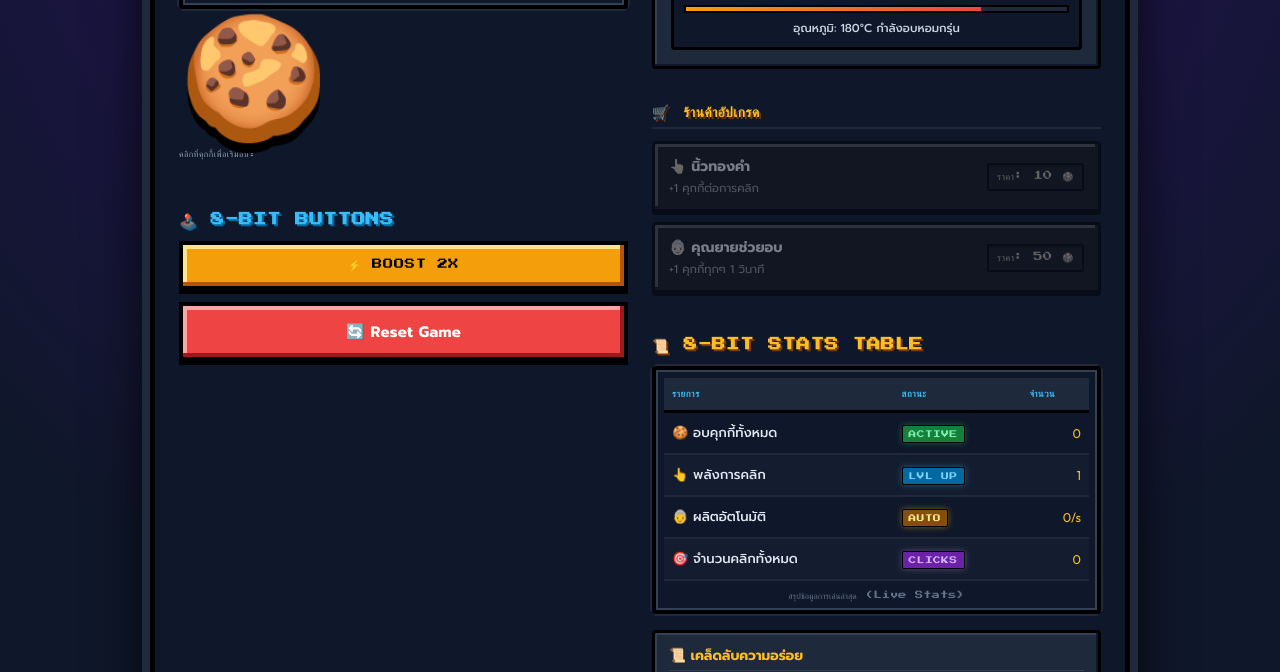
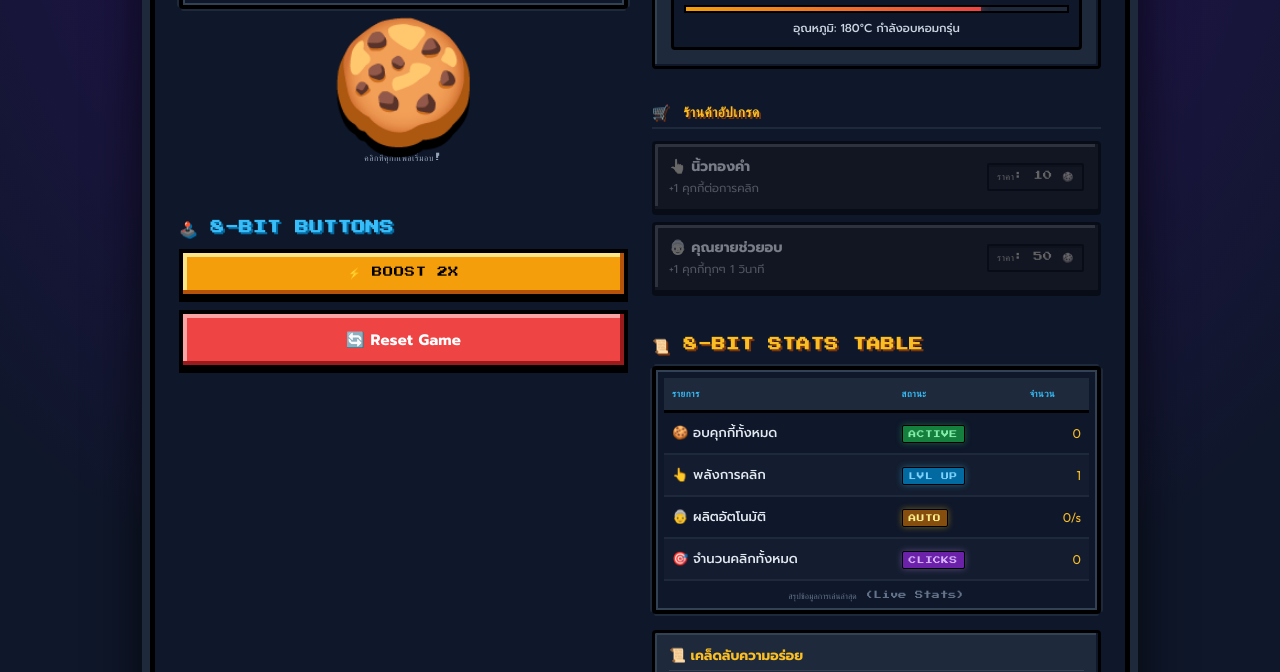
Before and after one commit to Bell914/jsd13-week07-dom-ex, a plain HTML site: page jsd13-dom-ex/Cookie-Clicker/index.html in a window 1280 px wide. Shown: the part 428-1100 px from the top of the page. Drawn offline with Linux system fonts and the light colour scheme.

Commit message:
center align cookie button and click info text

```diff
--- a/jsd13-dom-ex/Cookie-Clicker/style.css
+++ b/jsd13-dom-ex/Cookie-Clicker/style.css
@@ -95,6 +95,7 @@ body::before {
   border-radius: 4px;
   padding: 14px 16px;
   margin-bottom: 16px;
+  text-align: center;
 }
 
 .stats p {
@@ -130,7 +131,12 @@ body::before {
 .cookie-section {
   position: relative;
   margin-bottom: 20px;
-  padding: 8px 0;
+  padding: 12px 0;
+  text-align: center;
+  display: flex;
+  flex-direction: column;
+  align-items: center;
+  justify-content: center;
 }
 
 .cookie-btn {
@@ -144,6 +150,7 @@ body::before {
   display: inline-block;
   filter: drop-shadow(0 10px 0 #000);
   transition: transform 0.1s cubic-bezier(0.34, 1.56, 0.64, 1), filter 0.1s ease;
+  margin: 0 auto;
 }
 
 .cookie-btn:hover {
@@ -162,6 +169,7 @@ body::before {
   font-size: 0.52rem;
   color: #94a3b8;
   letter-spacing: 0.5px;
+  text-align: center;
 }
 
 .shop-section {
```
